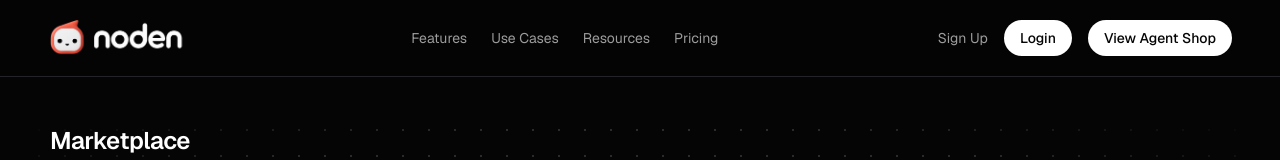
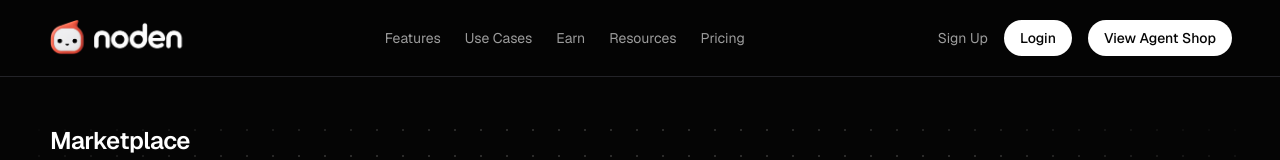
Before and after one commit to brand52agency/noden-marketplace, a Next.js app: page / in a window 1280 px wide. Shown: the top 160 px of the page. Built offline with nearby package versions, Linux system fonts and the light colour scheme; no server answers; the database is empty.

Commit message:
Add Earn link to nav, pointing at getnoden.com/earn

```diff
--- a/components/Nav.tsx
+++ b/components/Nav.tsx
@@ -7,6 +7,7 @@ import { MobileMenu } from "./MobileMenu";
 const links = [
   { label: "Features", href: "https://getnoden.com/features" },
   { label: "Use Cases", href: "https://getnoden.com/use-cases" },
+  { label: "Earn", href: "https://getnoden.com/earn" },
   { label: "Resources", href: "https://getnoden.com/resources" },
   { label: "Pricing", href: "https://getnoden.com/pricing" },
 ];
```
